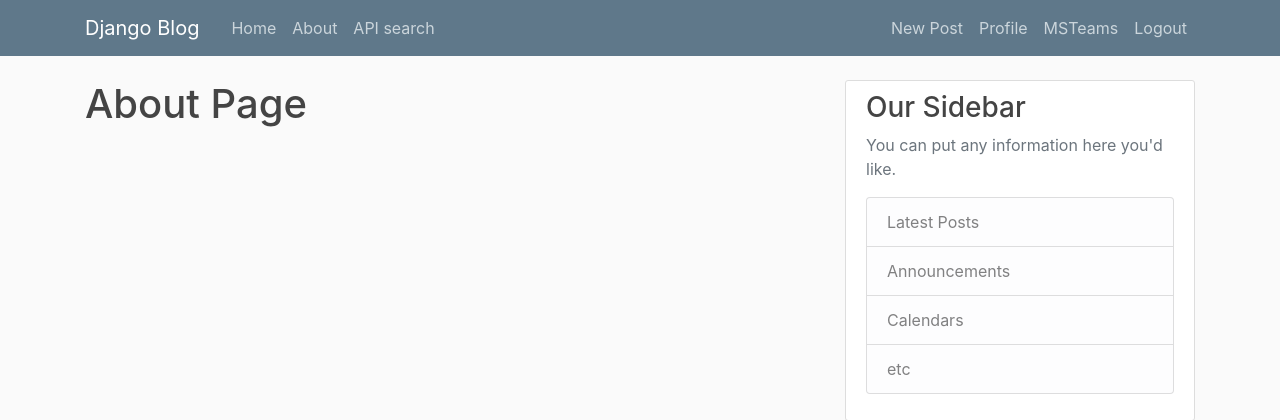
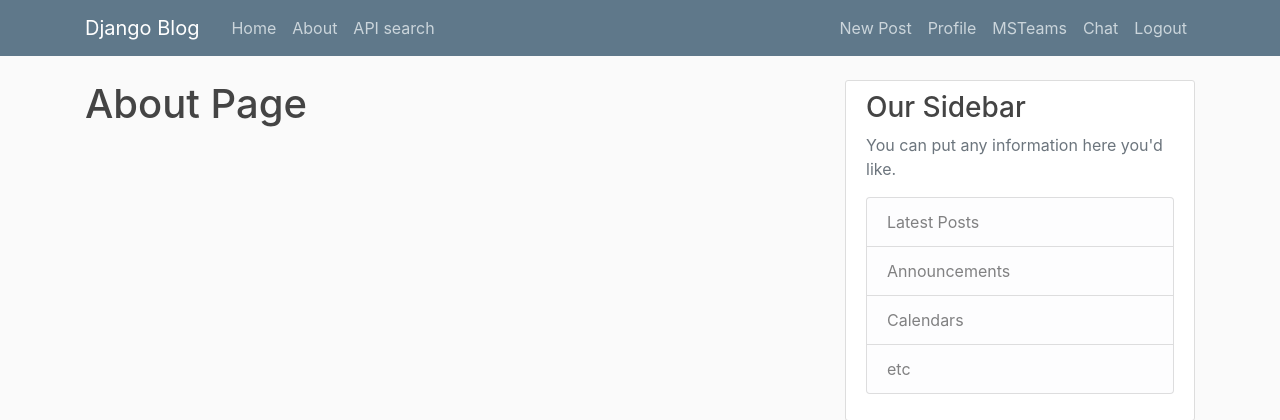
Before and after one commit to Omaraghaa/project123, a Django app: page /about/ in a window 1280 px wide. Shown: the top 420 px of the page. Run offline with Django 3.2, Linux system fonts and the light colour scheme; a user stored in the database is signed in; some libraries are stand-ins or nearby versions.

Commit message:
Chat phase one

```diff
--- a/blog/templates/blog/base.html
+++ b/blog/templates/blog/base.html
@@ -38,6 +38,7 @@
                         <a class="nav-item nav-link" href="{% url 'post-create' %}">New Post</a>
                         <a class="nav-item nav-link" href="{% url 'profile' %}">Profile</a>
                         <a class="nav-item nav-link" href="{% url 'msteams' %}">MSTeams</a>
+                        <a class="nav-item nav-link" href="{% url 'msteams' %}">Chat</a>
                         <a class="nav-item nav-link" href="{% url 'logout' %}">Logout</a> {% else %}
                         <a class="nav-item nav-link" href="{% url 'login' %}">Login</a>
                         <a class="nav-item nav-link" href="{% url 'register' %}">Register</a> {% endif %}
```
Also changed, not shown: db.sqlite3.
